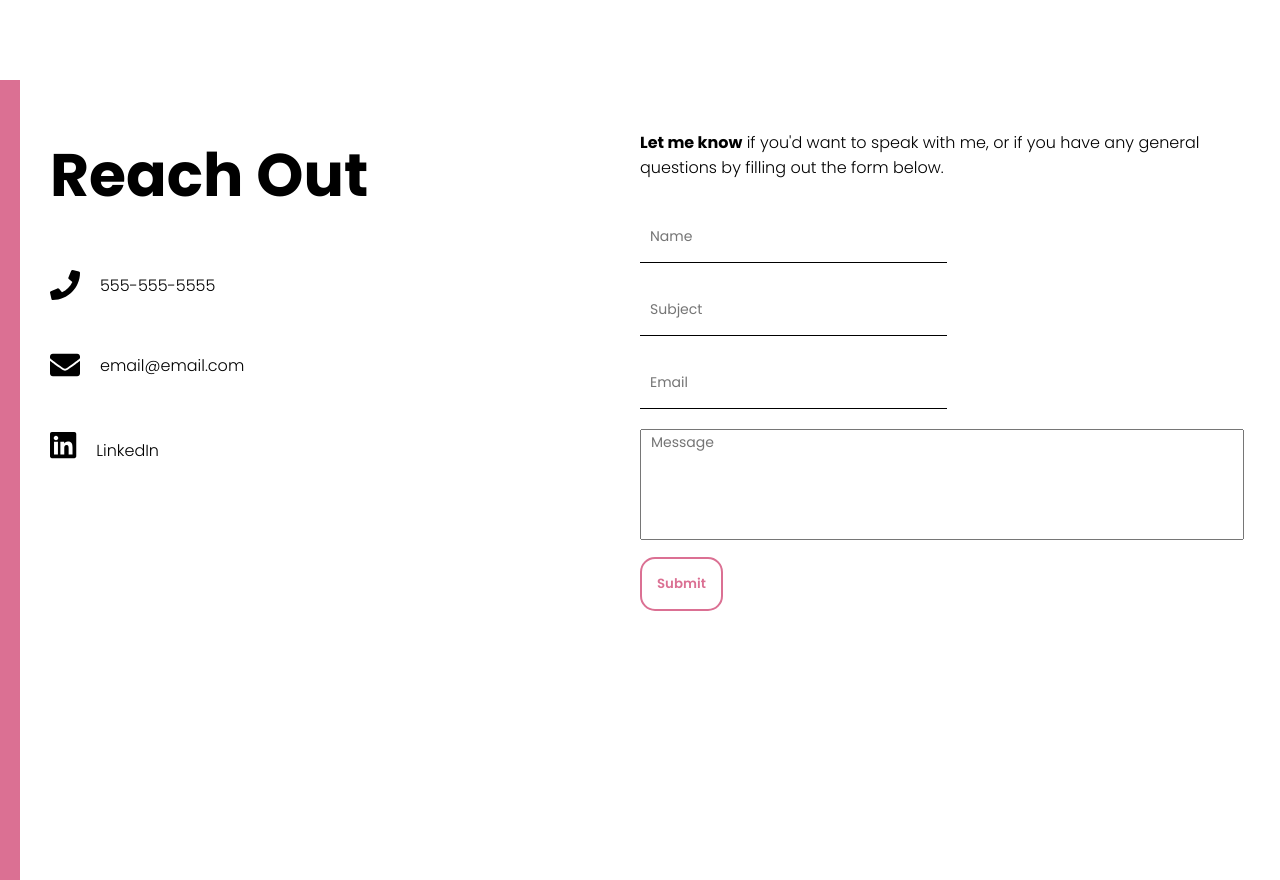
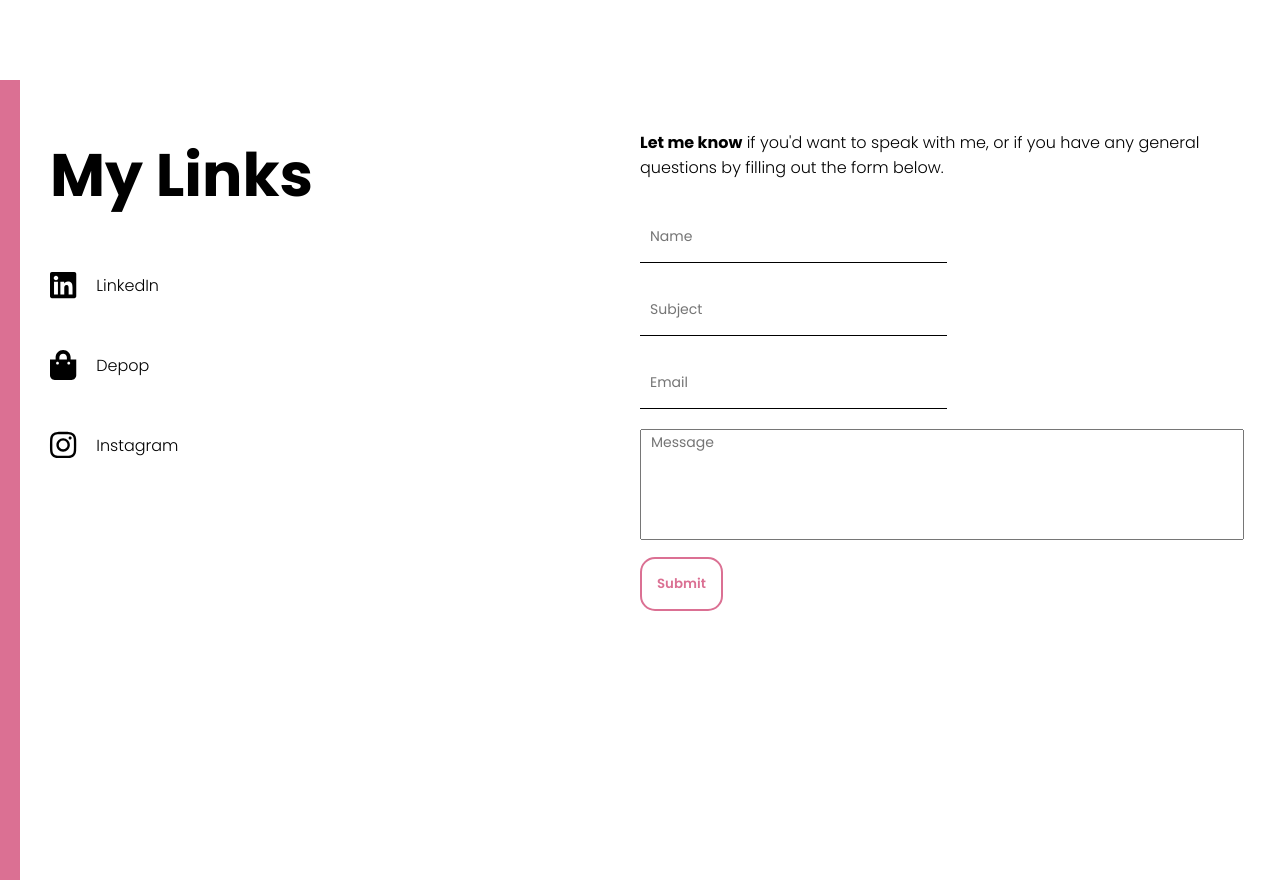
Before and after one commit to adamlsn/issabel-portfolio, a React (Create React App) app: page / in a window 1280 px wide. Shown: the part 1520-2400 px from the top of the page. Built offline with nearby package versions, Linux system fonts and the light colour scheme.

Commit message:
finalzing layout of contact section

```diff
--- a/src/components/contact/contact.css
+++ b/src/components/contact/contact.css
@@ -73,12 +73,24 @@ input{
     border-bottom: 1px solid black;
 }
 
+input:focus{
+    outline: none !important;
+    border: 2px solid palevioletred;
+    border-radius: 15px;
+}
+
 textarea{
     width: 100%;
     margin: 10px 0px;
     font-size: 14px;
     padding-left: 10px;
     resize: none;
+}
+
+textarea:focus{
+    outline: none !important;
+    border: 2px solid palevioletred;
+    border-radius: 15px;
 }
 
 button{
--- a/src/components/contact/contact.jsx
+++ b/src/components/contact/contact.jsx
@@ -1,6 +1,6 @@
 import { FontAwesomeIcon } from "@fortawesome/react-fontawesome"
-import { faEnvelope, faPhone } from "@fortawesome/free-solid-svg-icons"
-import { faLinkedin } from "@fortawesome/free-brands-svg-icons"
+import { faShoppingBag } from "@fortawesome/free-solid-svg-icons"
+import { faLinkedin, faInstagram } from "@fortawesome/free-brands-svg-icons"
 
 import "./contact.css"
 
@@ -11,21 +11,23 @@ const Contact = () => {
             <div className="contact-wrapper">
                 <div className="contact-left">
                     <h1 className="contact-title">
-                        Reach Out
+                        My Links
                     </h1>
                     <div className="contact-info">
-                        <div className="contact-info-item">
-                            <FontAwesomeIcon icon={faPhone} className="contact-icon"></FontAwesomeIcon>
-                            555-555-5555
-                        </div>
-                        <div className="contact-info-item">
-                            <FontAwesomeIcon icon={faEnvelope} className="contact-icon"></FontAwesomeIcon>
-                            email@email.com
-                        </div>
-                        <div className="contact-info-item">
-                            <a href="https://www.linkedin.com/in/issabel-schultz-1b3068137/">
+                        <div>
+                            <a href="https://www.linkedin.com/in/issabel-schultz-1b3068137/"  className="contact-info-item">
                             <FontAwesomeIcon icon={faLinkedin} className="contact-icon"></FontAwesomeIcon>
                             LinkedIn</a>
+                        </div>
+                        <div>
+                            <a href="https://www.depop.com/issabelschultz/"  className="contact-info-item">
+                            <FontAwesomeIcon icon={faShoppingBag} className="contact-icon"></FontAwesomeIcon>
+                            Depop</a>
+                        </div>
+                        <div>
+                            <a href="https://www.instagram.com/issyschultz/?hl=en" className="contact-info-item">
+                            <FontAwesomeIcon icon={faInstagram} className="contact-icon"></FontAwesomeIcon>
+                            Instagram</a>
                         </div>
                     </div>
                 </div>
```
